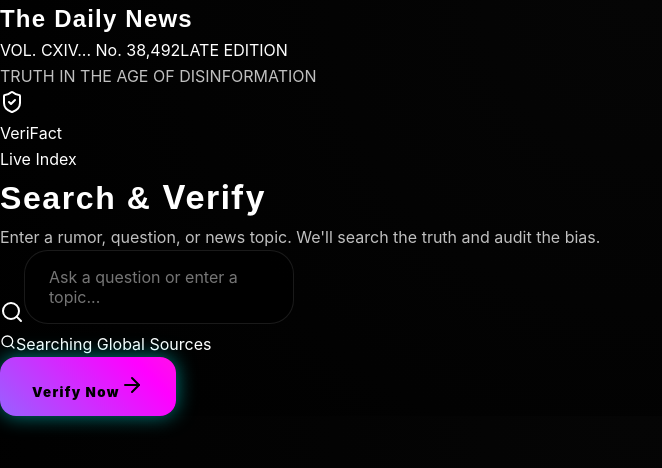
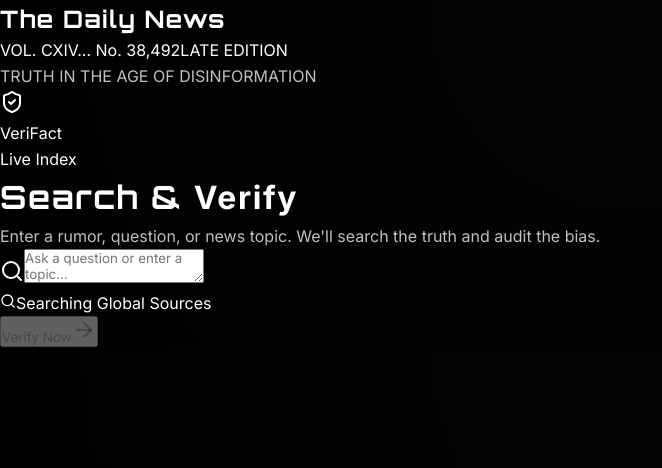
Before and after one commit to Pratyushdhiman97/factcheck, a React (Vite) app in the folder factcheck/: page / in a window 1280 px wide. Shown: the top 468 px of the page, without its empty margins (0-662 px from the left). Built offline with nearby package versions, Linux system fonts and the light colour scheme.

Commit message:
Update index.css

```diff
--- a/factcheck/src/index.css
+++ b/factcheck/src/index.css
@@ -1,4 +1,6 @@
 /* ------------------- BASE ------------------- */
+@import url('https://fonts.googleapis.com/css2?family=Inter:wght@400;500;700;900&family=Orbitron:wght@700;900&display=swap');
+
 * {
   margin: 0;
   padding: 0;
@@ -15,93 +17,19 @@
   overflow-x: hidden;
 }
 
-/* ------------------- TYPOGRAPHY ------------------- */
+/* Headings */
 h1, h2, h3, h4, h5, h6 {
   font-family: 'Orbitron', sans-serif;
   letter-spacing: 0.05em;
 }
 
+/* Paragraphs */
 p {
   font-family: 'Inter', sans-serif;
   color: #c0c0c0;
 }
 
-/* ------------------- GLASSMORPHISM ------------------- */
-.glass-card {
-  backdrop-filter: blur(16px) saturate(180%);
-  background-color: rgba(20, 20, 20, 0.5);
-  border: 1px solid rgba(255, 255, 255, 0.08);
-  border-radius: 2rem;
-  box-shadow: 0 10px 40px rgba(0, 0, 0, 0.7);
-  transition: all 0.4s ease;
-}
-
-.glass-card:hover {
-  transform: translateY(-4px) scale(1.02);
-  box-shadow: 0 20px 60px rgba(0, 0, 0, 0.9);
-}
-
-/* ------------------- BUTTONS ------------------- */
-button {
-  cursor: pointer;
-  border: none;
-  border-radius: 1rem;
-  padding: 1rem 2rem;
-  font-weight: 900;
-  letter-spacing: 0.1em;
-  transition: all 0.3s ease;
-  background: linear-gradient(45deg, #00f0ff, #ff00ff, #ffb300);
-  background-size: 400% 400%;
-  animation: gradientMove 8s ease infinite;
-  color: #000;
-  box-shadow: 0 0 20px rgba(0, 255, 255, 0.5);
-}
-
-button:hover {
-  transform: scale(1.05);
-  box-shadow: 0 0 40px rgba(255, 0, 255, 0.7), 0 0 60px rgba(0, 255, 255, 0.7);
-}
-
-@keyframes gradientMove {
-  0% {background-position: 0% 50%;}
-  50% {background-position: 100% 50%;}
-  100% {background-position: 0% 50%;}
-}
-
-/* ------------------- INPUT ------------------- */
-textarea, input {
-  background: rgba(0,0,0,0.6);
-  border: 1px solid rgba(255,255,255,0.1);
-  border-radius: 1.5rem;
-  padding: 1rem 1.5rem;
-  color: #fff;
-  font-size: 1rem;
-  resize: none;
-  transition: all 0.3s ease;
-}
-
-textarea:focus, input:focus {
-  outline: none;
-  border: 1px solid #00ffff;
-  box-shadow: 0 0 20px #00ffff;
-}
-
-/* ------------------- ANIMATIONS ------------------- */
-@keyframes fadeInUp {
-  from { opacity: 0; transform: translateY(20px);}
-  to { opacity: 1; transform: translateY(0);}
-}
-
-.fade-in-up {
-  animation: fadeInUp 0.8s ease forwards;
-}
-
-/* ------------------- VERDICT COLORS ------------------- */
-.verdict-true { background: rgba(52,211,153,0.2); border-color: #34d399; }
-.verdict-false { background: rgba(251,113,133,0.2); border-color: #fb7185; }
-.verdict-unknown { background: rgba(251,191,36,0.2); border-color: #fbbf24; }
-
-/* ------------------- SCROLLBAR ------------------- */
+/* Scrollbar */
 ::-webkit-scrollbar {
   width: 8px;
 }
@@ -112,11 +40,3 @@
   background: linear-gradient(180deg, #00f0ff, #ff00ff);
   border-radius: 4px;
 }
-
-/* ------------------- FOOTER ------------------- */
-footer {
-  font-size: 0.65rem;
-  text-transform: uppercase;
-  color: #666;
-  letter-spacing: 0.2em;
-}
```
